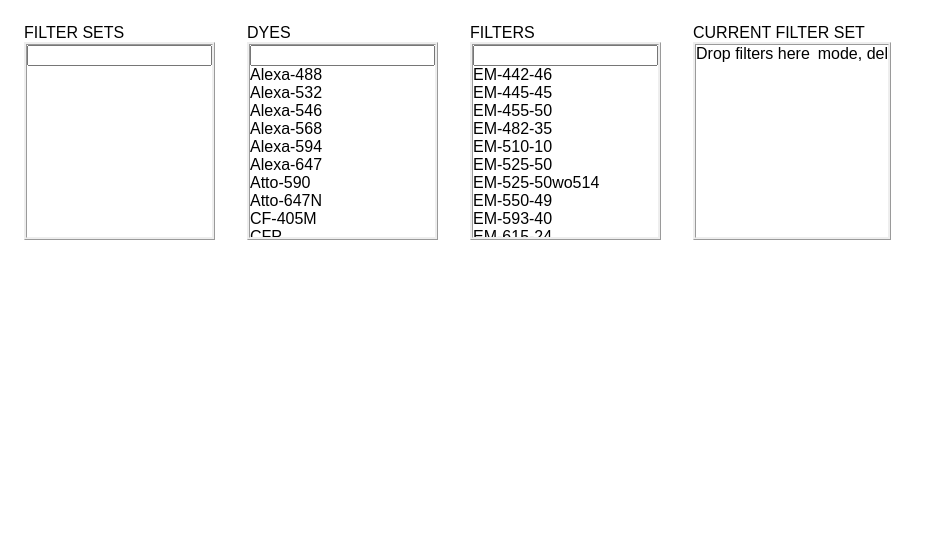
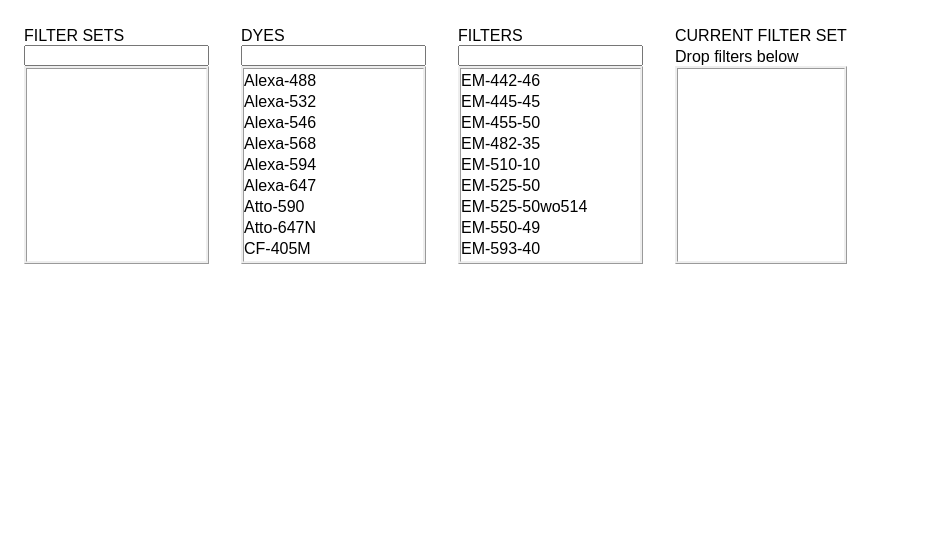
Before and after one commit to MicronOxford/SpekCheck, a plain HTML site: page index.html in a window 1280 px wide. Shown: the whole page, without its empty margins (0-930 px from the left). Drawn offline with nearby package versions, Linux system fonts and the light colour scheme; no server answers.

Commit message:
Search inputs don't scroll out of view.

```diff
--- a/index.html
+++ b/index.html
@@ -26,9 +26,8 @@
     </div>
     <div class="container" title="Drop filters here.&#10;Click 't/r' to toggle transmission/reflection.&#10;Click 'x' to remove filter.">
         <label>CURRENT FILTER SET</label>
-        <div id=fset>
-            <label>Drop filters here <span>mode, del</span></label>
-        </div>
+        <div><label>Drop filters below</label></div>
+        <div id=fset></div>
     </div>
     <div><canvas id=chart></canvas></div>
 </body>
--- a/spectral-transmission.css
+++ b/spectral-transmission.css
@@ -17,6 +17,10 @@ body {
 }
 
 
+label {
+    margin-top: 3px;
+}
+
 .container {
     float: left;
     margin: 1em;
--- a/spectral-transmission.js
+++ b/spectral-transmission.js
@@ -303,7 +303,7 @@ function drawPlot(dye, filters, filterModes) {
     }
 
     var skeys = []; // all active keys (filters + dye)
-    $("#dyes .ui-selected").each(function() {skeys.push($(this).data().key)});
+    $("#dyes .ui-selected div").each(function() {skeys.push($(this).data().key)});
     skeys.push.apply(skeys, filters);
 
     var traces = CHART.data.datasets.map( item => item.label );
@@ -470,7 +470,7 @@ $.extend($.expr[":"], {
 function refineList(event) {
     // Show and hide searchable items based on search key.
     let target = $(event.target);
-    let items = target.parent().children('.searchable');
+    let items = $(target.data("search")).children('.searchable');
     if(event.key === 'Escape') {
         target.val('');
         items.show()
@@ -485,7 +485,8 @@ function refineList(event) {
 //=== DOCUMENT READY===//
 $( document ).ready(function() {
     // Populate list of filter sets.
-    $("#sets").append($("<input>").keyup(refineList))
+    $("<div>").insertBefore($("#sets")).html(
+        $("<input>").data("search", "#sets").keyup(refineList));
     $.ajax(
         {url: "./sets",
         data: "",
@@ -504,7 +505,8 @@ $( document ).ready(function() {
     );
 
     // Populate list of filters, and store SPECTRA key on the div.data
-    $("#filters").append($("<input>").keyup(refineList))
+    $("<div>").insertBefore($("#filters")).html(
+        $("<input>").data("search", "#filters").keyup(refineList));
     $.ajax(
         {url: "./filters",
          data: "",
@@ -530,7 +532,8 @@ $( document ).ready(function() {
     });
 
     // Populate list of dyes, and store SPECTRA key on the div.data
-    $("#dyes").append($("<input>").keyup(refineList))
+    $("<div>").insertBefore($("#dyes")).html(
+        $("<input>").data("search", "#dyes").keyup(refineList));
     $.ajax(
         {url: "./dyes",
          data: "",
@@ -539,14 +542,14 @@ $( document ).ready(function() {
             var dyes = parseSources(data);
             var divs = []
             $.each(dyes, function(key, value) {
-                var div = $(`<div>${key}</div>`);
+                var div = $(`<div><label>${key}</label></div>`);
                 SPECTRA[key] = new ServerSpectrum(`dyes/${value}`, key);
                 div.data('key', key);
                 div.addClass( "searchable" );
                 divs.push(div);
             });
             $( "#dyes" ).append(divs);
-            $( "#dyes" ).selectable({selected: selectDye});
+            $( "#dyes ").selectable({selected: selectDye});
         ;}
     });
     // To do - parse URL to select dye and populate fset.
```
